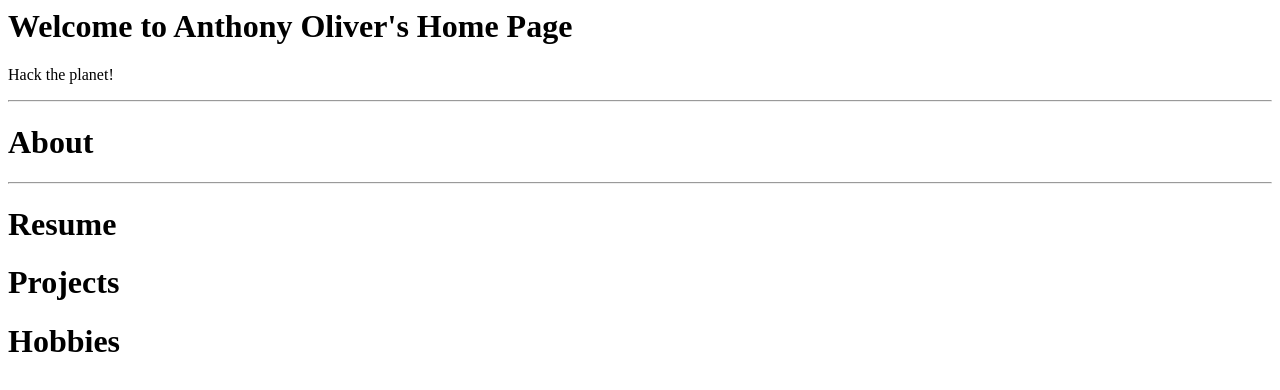
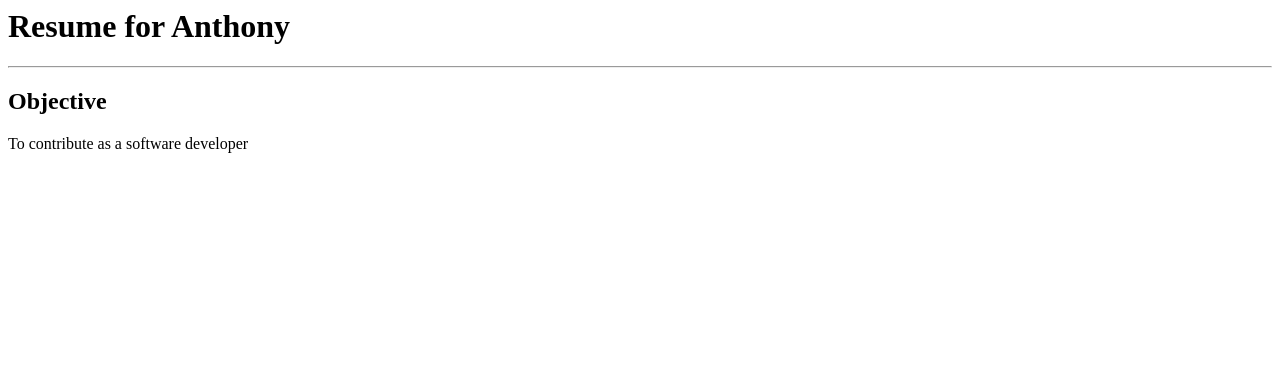
Before and after one commit to aoliver3/aoliver3.github.io, a plain HTML site: page index.html in a window 1280 px wide. Drawn offline with Linux system fonts and the light colour scheme.

Commit message:
added index.html

```diff
--- a/index.html
+++ b/index.html
@@ -1,12 +1,16 @@
-<h1>Welcome to Anthony Oliver's Home Page</h1>
-<p>Hack the planet!</p>
-<hr>
-<h1>About</h1>
-<p></p>
-<hr>
-<h1>Resume</h1>
-<p></p>
-<h1>Projects</h1>
-<p></p>
-<h1>Hobbies</h1>
-<p></p>
+<html>
+
+    <head>
+
+        <title>Anthony Oliver</title>
+
+    </head>
+
+    <body>
+        <h1>Resume for Anthony</h1>
+        <hr>
+        <h2>Objective</h2>
+        <p>To contribute as a software developer</p>
+    </body>
+
+</html>
```
